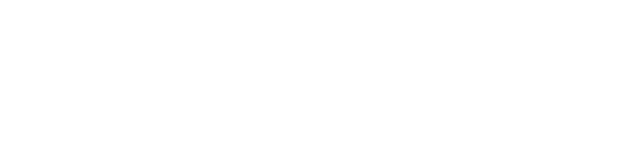
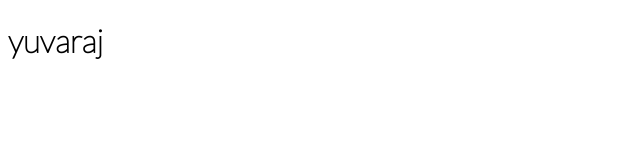
Before and after one commit to yuvivijay2001/htmlanmdcss_session1, a plain HTML site: page index.html in a window 1280 px wide. Shown: the whole page, without its empty margins (0-640 px from the left). Drawn offline with Linux system fonts and the light colour scheme.

Commit message:
Update index.html

```diff
--- a/index.html
+++ b/index.html
@@ -12,6 +12,6 @@
 
 </head>
 <body>
-
+    <h1>yuvaraj</h1>
 </body>
 </html>
```
